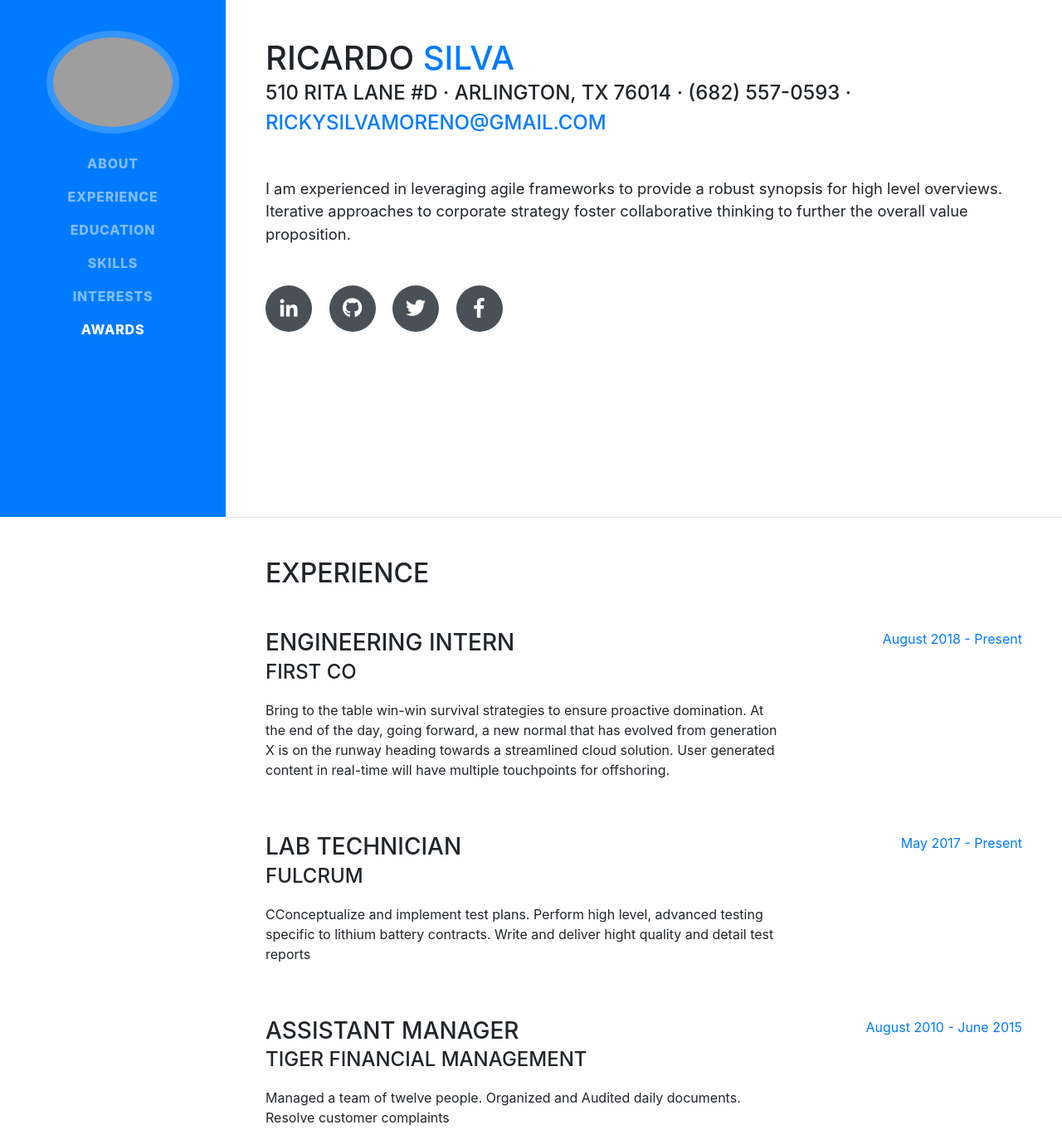
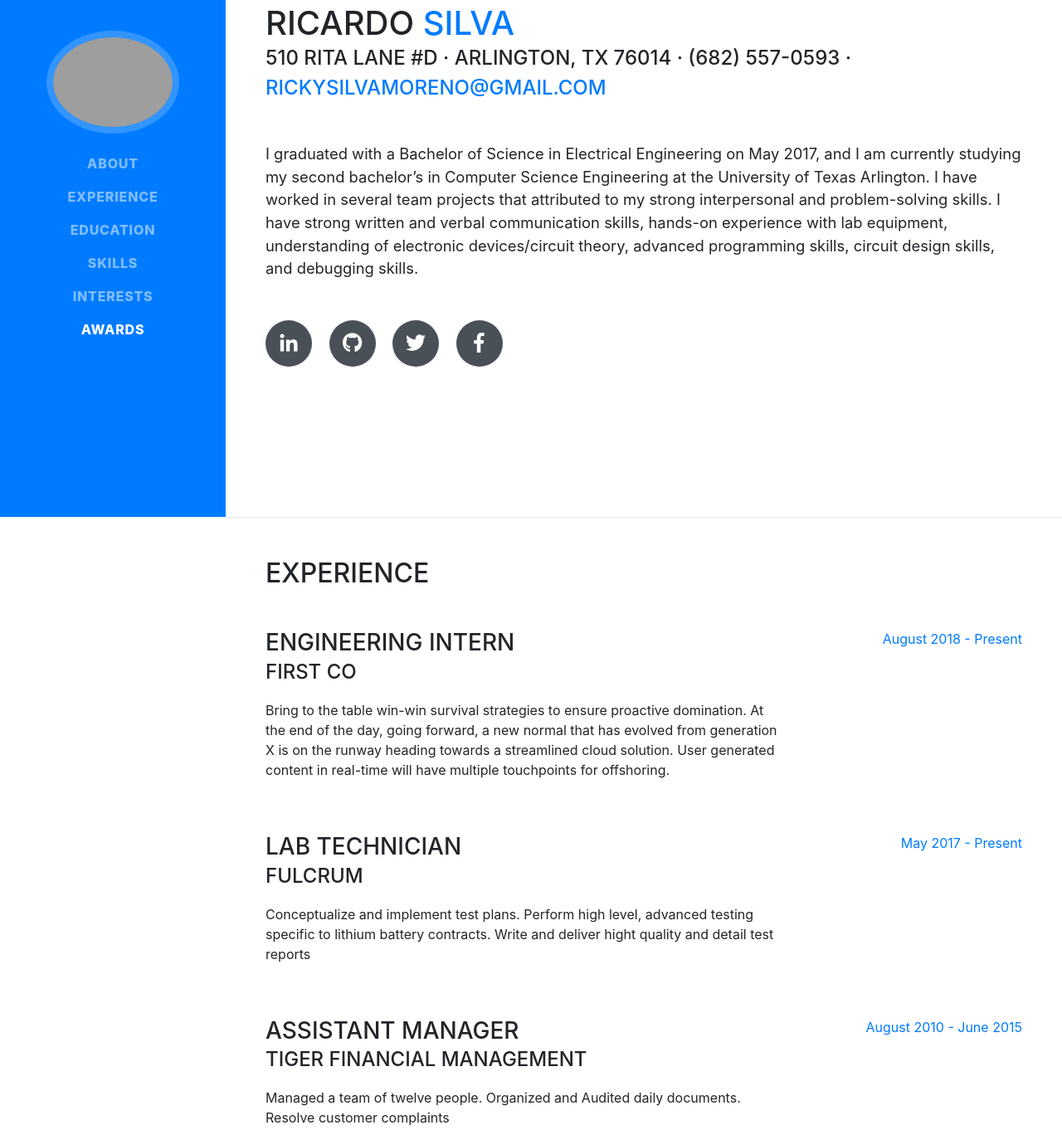
Before and after one commit to rickysilvamoreno/resume-website, a website with bundled scripts: page index.html in a window 1280 px wide. Shown: the part 177-1539 px from the top of the page at 83% size. Built offline with nearby package versions, Linux system fonts and the light colour scheme; grey boxes are pictures that could not be loaded; a web font is replaced by a local one.

Commit message:
updated about me

```diff
--- a/index.html
+++ b/index.html
@@ -69,7 +69,8 @@
           <div class="subheading mb-5">510 Rita Lane #D · Arlington, TX 76014 · (682) 557-0593 ·
             <a href="mailto:rickysilvamoreno@gmail.com">rickysilvamoreno@gmail.com</a>
           </div>
-          <p class="lead mb-5">I am experienced in leveraging agile frameworks to provide a robust synopsis for high level overviews. Iterative approaches to corporate strategy foster collaborative thinking to further the overall value proposition.</p>
+          <p class="lead mb-5">I graduated with a Bachelor of Science in Electrical Engineering on May 2017, and I am currently studying my second bachelor’s in Computer Science Engineering at the University of Texas Arlington. I have worked in several team projects that attributed to my strong interpersonal and problem-solving skills.
+		  I have strong written and verbal communication skills, hands-on experience with lab equipment, understanding of electronic devices/circuit theory, advanced programming skills, circuit design skills, and debugging skills.</p>
           <div class="social-icons">
             <a href="#">
               <i class="fab fa-linkedin-in"></i>
@@ -108,7 +109,7 @@
             <div class="resume-content mr-auto">
               <h3 class="mb-0">Lab Technician</h3>
               <div class="subheading mb-3">Fulcrum</div>
-              <p>CConceptualize and implement test plans. Perform high level, advanced testing specific to lithium battery contracts. Write and deliver hight quality and detail test reports</p>
+              <p>Conceptualize and implement test plans. Perform high level, advanced testing specific to lithium battery contracts. Write and deliver hight quality and detail test reports</p>
             </div>
             <div class="resume-date text-md-right">
               <span class="text-primary">May 2017 - Present</span>
```
